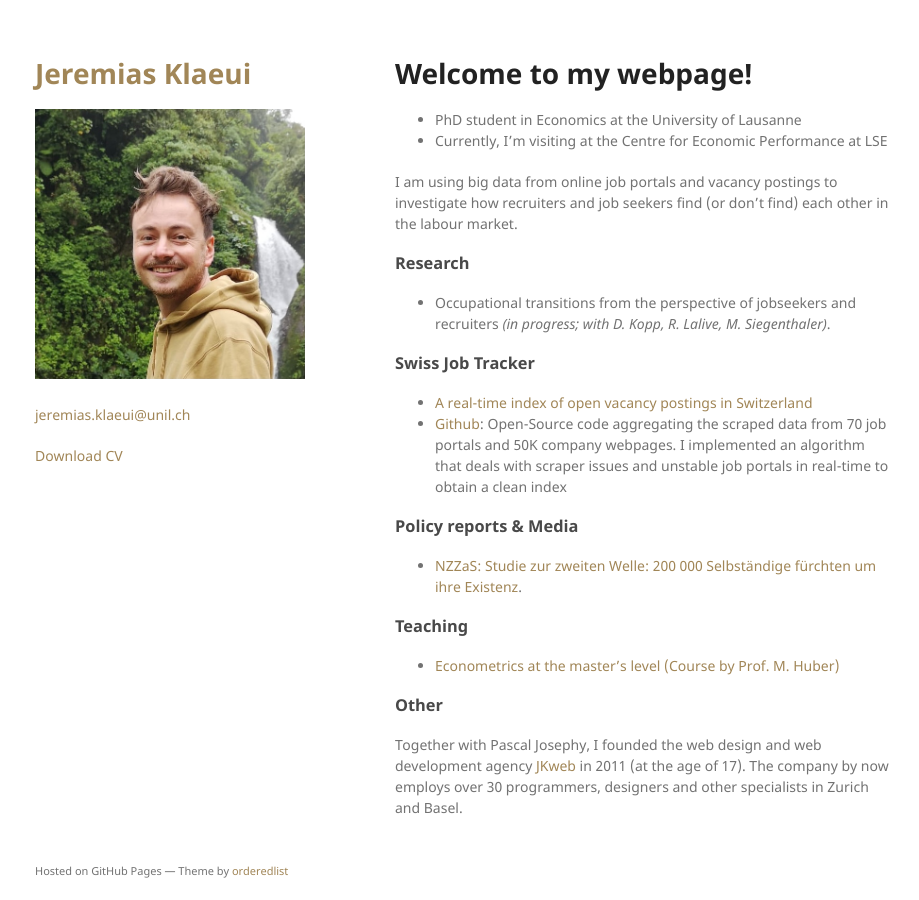
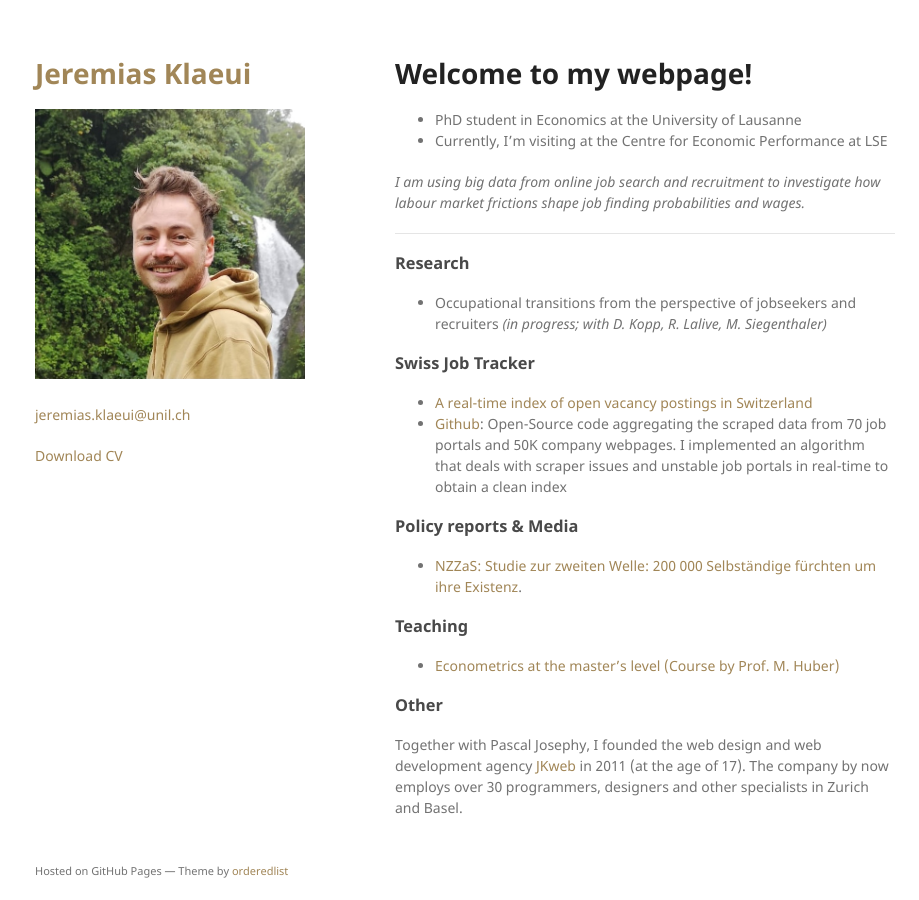
Before and after one commit to jklaeui/jklaeui.github.io, a Jekyll site: the page built from index.md, in a window 1280 px wide. Shown: the whole page, without its empty margins (175-1094 px from the left). Built offline with Jekyll 4.4.1, drawn with Linux system fonts in a browser that asks for light colours; our own code applies the rules of GitHub Pages for plain Markdown files; the repository's description, which GitHub fills in, is left out.

Commit message:
Other text changes

```diff
--- a/index.md
+++ b/index.md
@@ -3,11 +3,13 @@
 - PhD student in Economics at the University of Lausanne
 - Currently, I'm visiting at the Centre for Economic Performance at LSE
 
-I am using big data from online job portals and vacancy postings to investigate how recruiters and job seekers find (or don't find) each other in the labour market.
+*I am using big data from online job search and recruitment to investigate how labour market frictions shape job finding probabilities and wages.*
+
+***
 
 ### Research
 
-- Occupational transitions from the perspective of jobseekers and recruiters *(in progress; with D. Kopp, R. Lalive, M. Siegenthaler)*.
+- Occupational transitions from the perspective of jobseekers and recruiters *(in progress; with D. Kopp, R. Lalive, M. Siegenthaler)*
 
 ### Swiss Job Tracker
 
```
